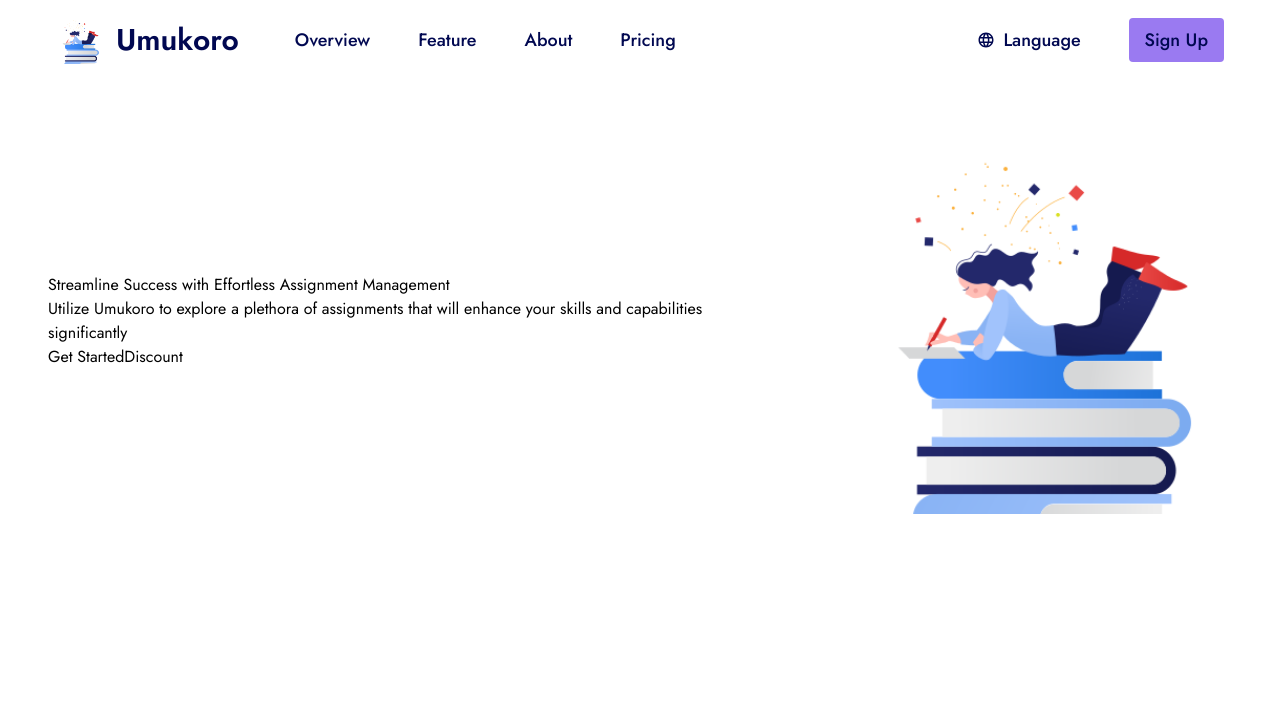
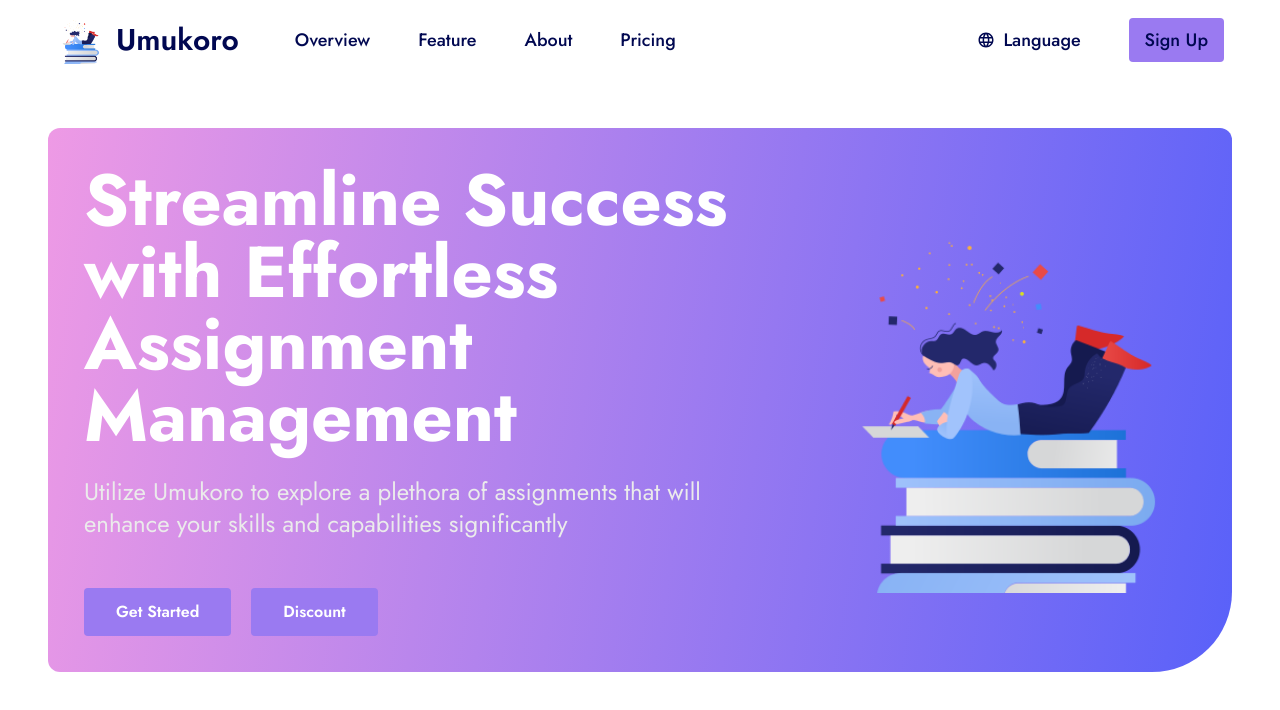
Before and after one commit to NyLaurent/R-TProj, a React (Vite) app in the folder project/: page / in a window 1280 px wide. Shown: the top 710 px of the page. Built offline with nearby package versions, Linux system fonts and the light colour scheme; a web font is replaced by a local one.

Commit message:
banner and buttons finished

```diff
--- a/project/src/App.css
+++ b/project/src/App.css
@@ -8,5 +8,10 @@
     z-index: 10001 !important;
 }
 .gradientBg{
-    background: linear-gradient(99deg, #EE9AE5) 0%, #5961F9 100%;
+    background: linear-gradient(99deg, #EE9AE5 0%, #5961F9 100%);
 }
+
+.btnPrimary{
+    @apply py-3 px-8 bg-secondary font-semibold text-white rounded
+    hover:bg-primary transition-all duration-300;
+}
--- a/project/src/App.jsx
+++ b/project/src/App.jsx
@@ -1,5 +1,6 @@
 
 import './App.css'
+
 import Navbar from './components/Navbar'
 import Home from './components/Home'
 
--- a/project/src/components/Home.jsx
+++ b/project/src/components/Home.jsx
@@ -1,39 +1,29 @@
-import React from 'react'
-import banner from '../assets/logo.png'
-import '../App.css'
-
+import React from 'react';
+import banner from '../assets/logo.png';
+import '../App.css';
 
 const Home = () => {
   return (
     <div className='md:px-12 p-4 max-w-screen-2xl mx-auto mt-28'>
-        <div className='gradientBg rounded-xl rounded-br-[80px]'>
-            <div className='flex flex-col md:flex-row-reverse justify-between items-center gap-10'>
-
-            <div>
-                  <img src={banner} alt=""  className='lg:h-[386px]'/>
-                </div>
-
-
-
-<div className='md: w-3/5'>
-                <h2>
-                Streamline Success with Effortless Assignment Management
-                </h2>
-                <p>
-                Utilize Umukoro to explore a plethora of assignments that will
-         enhance your skills and capabilities significantly
-                </p>
-                <div>
-                  <button>Get Started</button>
-                  <button>Discount</button>
-                </div>
-                </div>
-
+      <div className='bg-gradientBg rounded-xl rounded-br-[80px] md:p-9 px-4 py-9'>
+        <div className='flex flex-col md:flex-row-reverse justify-between items-center gap-10'>
+          <div>
+            <img src={banner} alt="" className='lg:h-[386px]' />
+          </div>
+          <div className='md:w-3/5'>
+            <h2 className='md:text-7xl text-4xl font-bold text-white mb-6 leading-relaxed
+              '>Streamline Success with Effortless Assignment Management</h2>
+            <p className='text-[#EBEBEB] text-2xl mb-8'>Utilize Umukoro to explore a plethora of assignments that will enhance your skills and capabilities significantly</p>
+            <div className='space-x-5 space-y-4'>
+              <button className='btnPrimary
+             '>Get Started</button>
+              <button className='btnPrimary'>Discount</button>
             </div>
+          </div>
         </div>
-
+      </div>
     </div>
-  )
+  );
 }
 
-export default Home
+export default Home;
--- /dev/null
+++ b/project/src/shared/Banner.jsx
@@ -0,0 +1,9 @@
+import React from 'react'
+
+const Banner = () => {
+  return (
+    <div>Banner</div>
+  )
+}
+
+export default Banner
--- a/project/tailwind.config.js
+++ b/project/tailwind.config.js
@@ -14,7 +14,7 @@
         'pink':'#EE9AE5'
       },
       backgroundImage: {
-        'gradientBg': 'linear-gradient(135deg, #f6d365 0%, #fda085 100%)',
+        'gradientBg': 'linear-gradient(99deg, #EE9AE5 0%, #5961F9 100%)',
       },
     },
 
```
